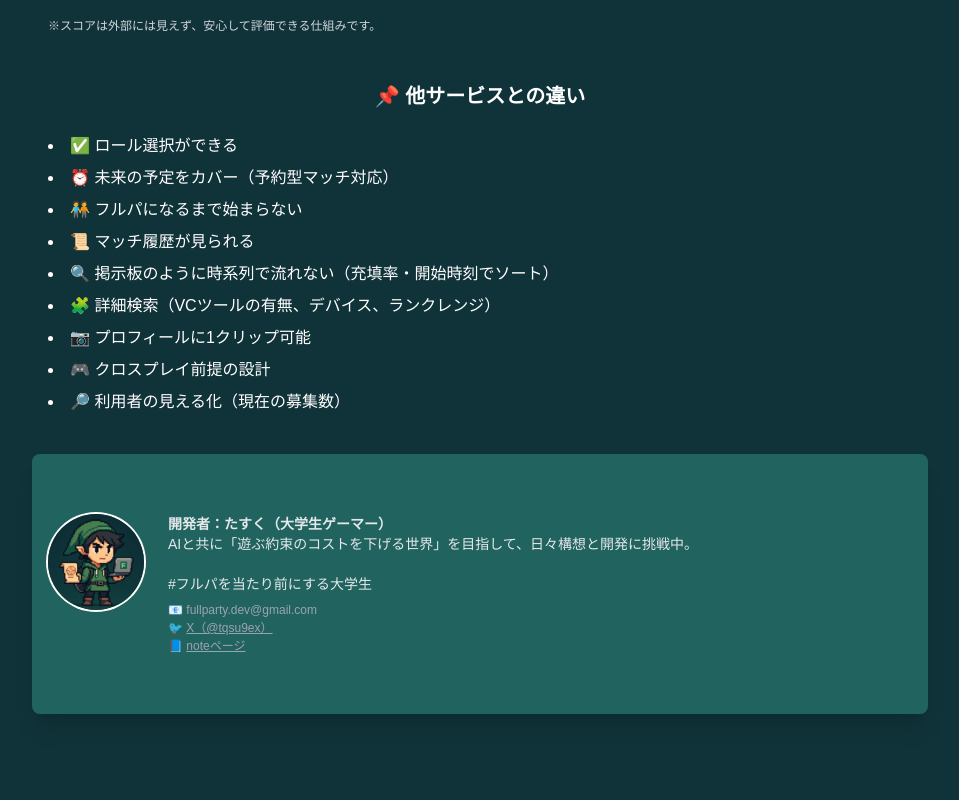
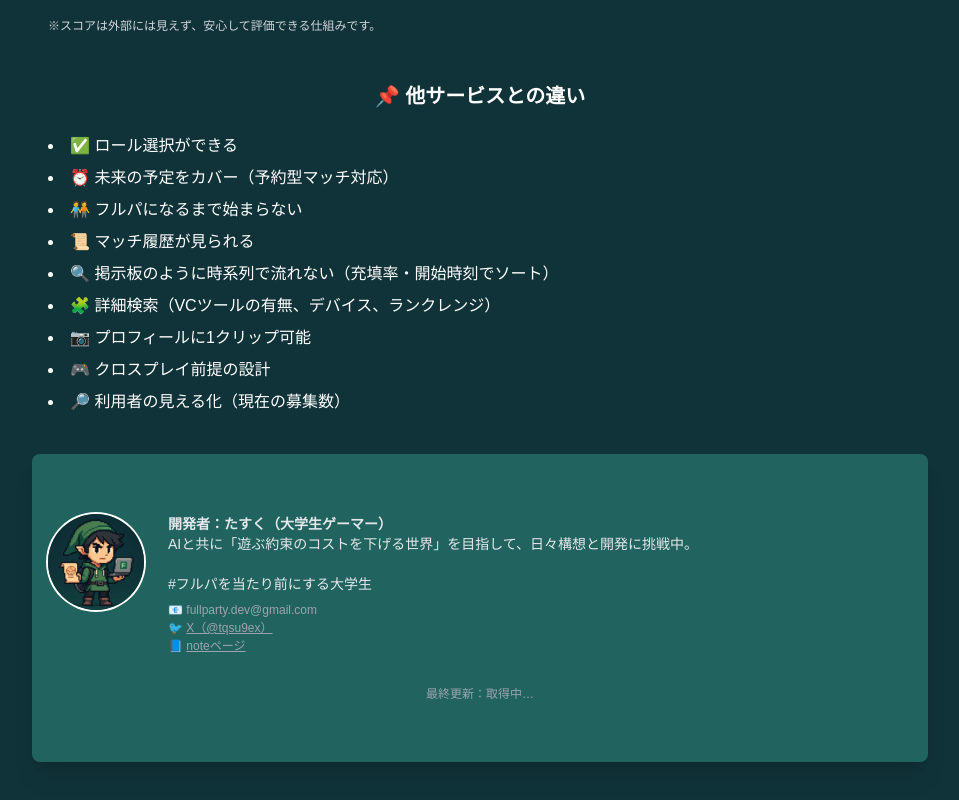
Before and after one commit to fullparty-dev/fullparty_app, a Next.js app: page / in a window 1280 px wide. Shown: the part 2751-3551 px from the top of the page, without its empty margins (160-1119 px from the left). Before the commit the page ends 3529 px from the top, so only its background shows below. Built offline with nearby package versions, Linux system fonts and the light colour scheme.

Commit message:
feat: show last updated timestamp in footer

```diff
--- a/src/app/page.js
+++ b/src/app/page.js
@@ -1,3 +1,5 @@
+const buildTime = process.env.NEXT_PUBLIC_BUILD_TIME;
+
 export default function Home() {
   return (
     <main className="min-h-screen bg-primary text-white flex flex-col items-center justify-center px-4 py-16 space-y-10 max-w-screen-xl mx-auto">
@@ -147,6 +149,9 @@ export default function Home() {
               </div>
             </div>
           </div>
+          <p className="text-xs text-gray-400 text-center mt-8">
+            最終更新：{buildTime ? new Date(buildTime).toLocaleString('ja-JP') : '取得中…'}
+          </p>
         </section>
       </footer>
     </main>
```
